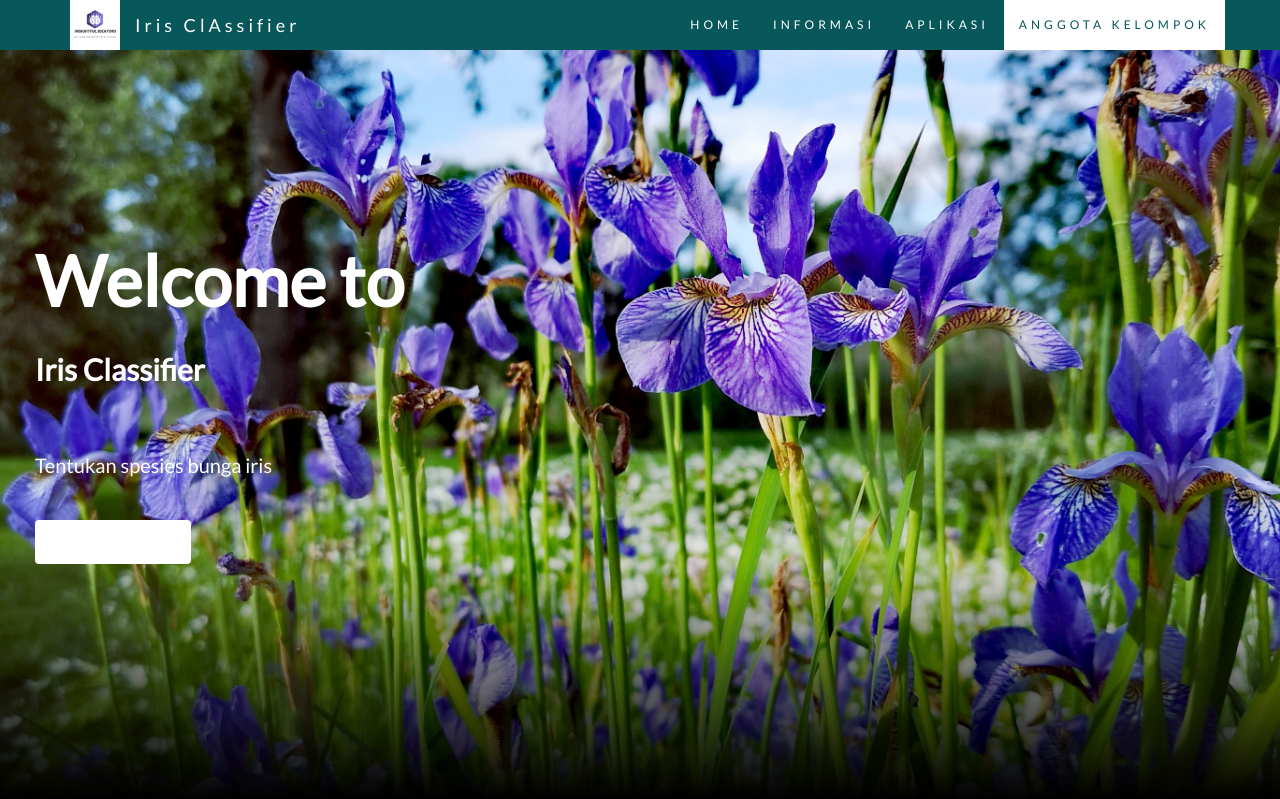
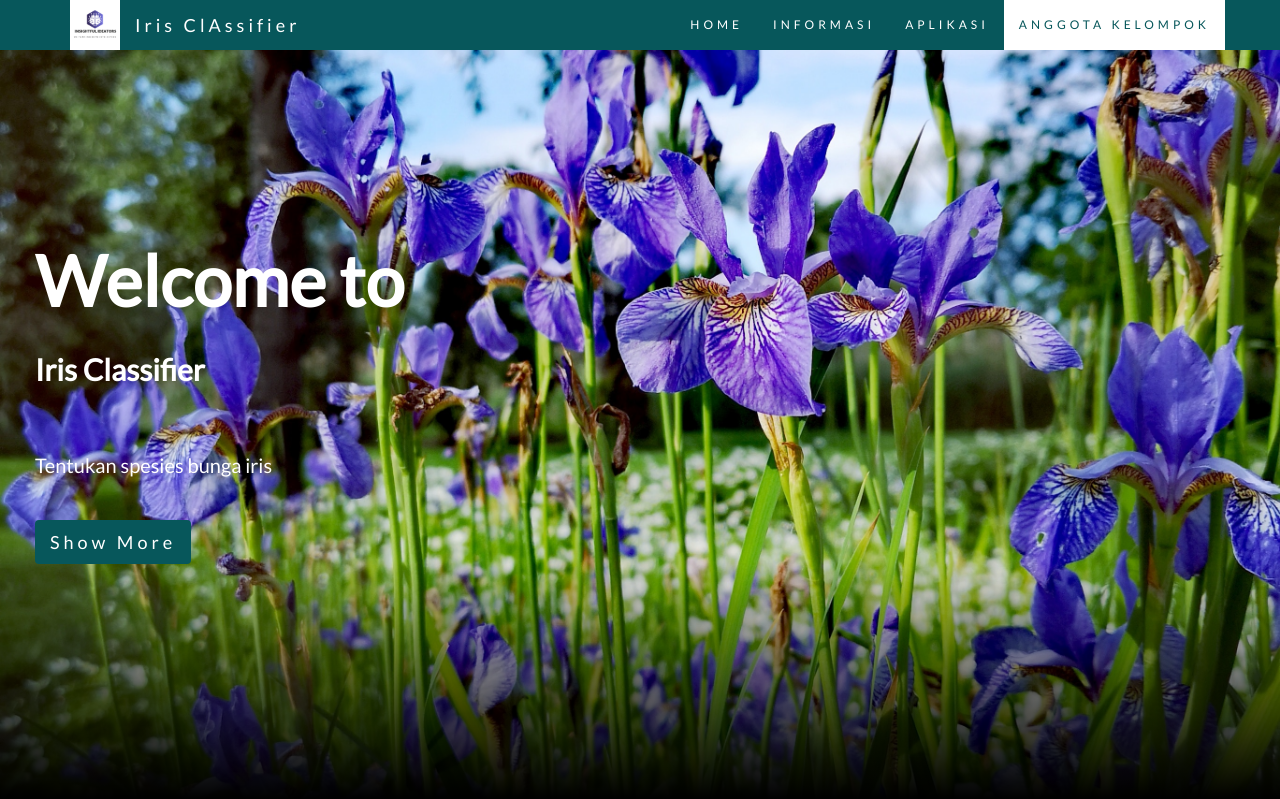
Before and after one commit to hilya09/deployment-ds, a Flask app: page / in a window 1280 px wide; the page is wider, and only the part inside the window is pictured. Shown: the top 799 px of that part. Run offline with Flask 3, Linux system fonts and the light colour scheme; parts of the project's set-up code (start-up, migrations or seed data) failed here and were passed over.

Commit message:
edit ukuran image&bg color

```diff
--- a/templates/index.html
+++ b/templates/index.html
@@ -69,7 +69,7 @@
 					<nav id="navgo" class="navbar-show-more" style="z-index: 0;">
 						<ul class="nav nav-pills">
 							<li class="nav-item">
-								<a class="btn btn-default btn-lg" href="#informasi" style="background-color:##07575B; color:#fff; border: none; outline:none">Show More</a>
+								<a class="btn btn-default btn-lg" href="#informasi" style="background-color:#07575B; color:#fff; border: none; outline:none">Show More</a>
 							</li>
 						</ul>
 					</nav>
@@ -187,7 +187,7 @@
 	    <br><br><br>
 	    <div class="row slideanim">
 			<div class="col-sm-6">
-				<img src={{ url_for('static', filename='/images/hilya.jpg') }}>
+				<img src={{ url_for('static', filename='/images/hilya.jpg') }}  width="100" height="100">
 				<h4>HILYA ANBIYANI FITRI MUHYIDIN</h4>
 				<p>Universitas Pendidikan Indonesia</p>
 			</div>
```
